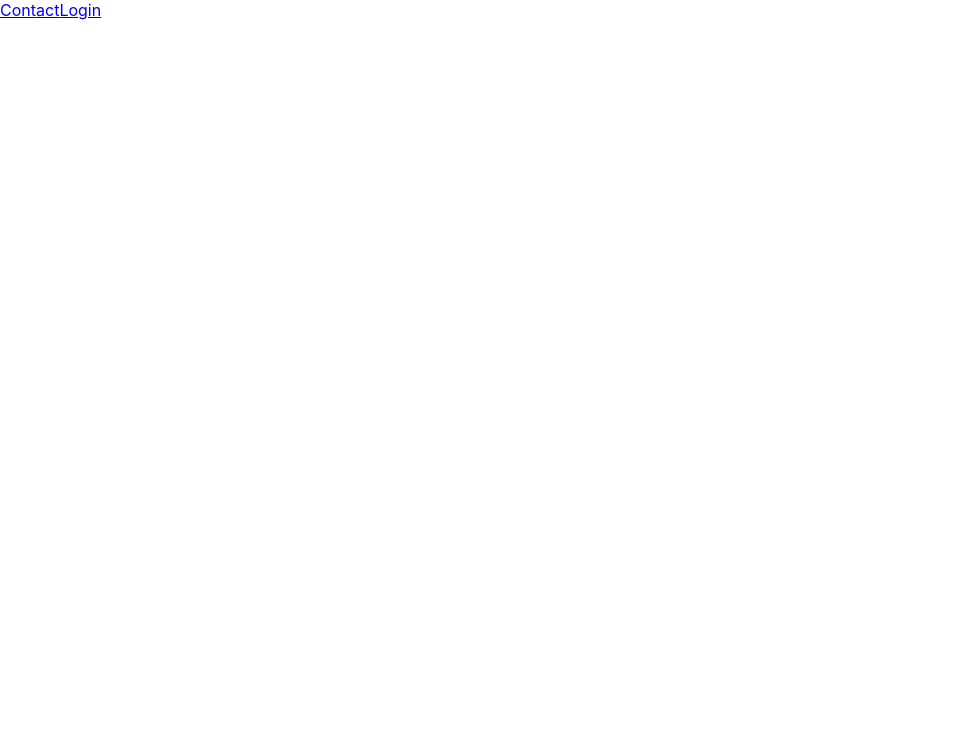
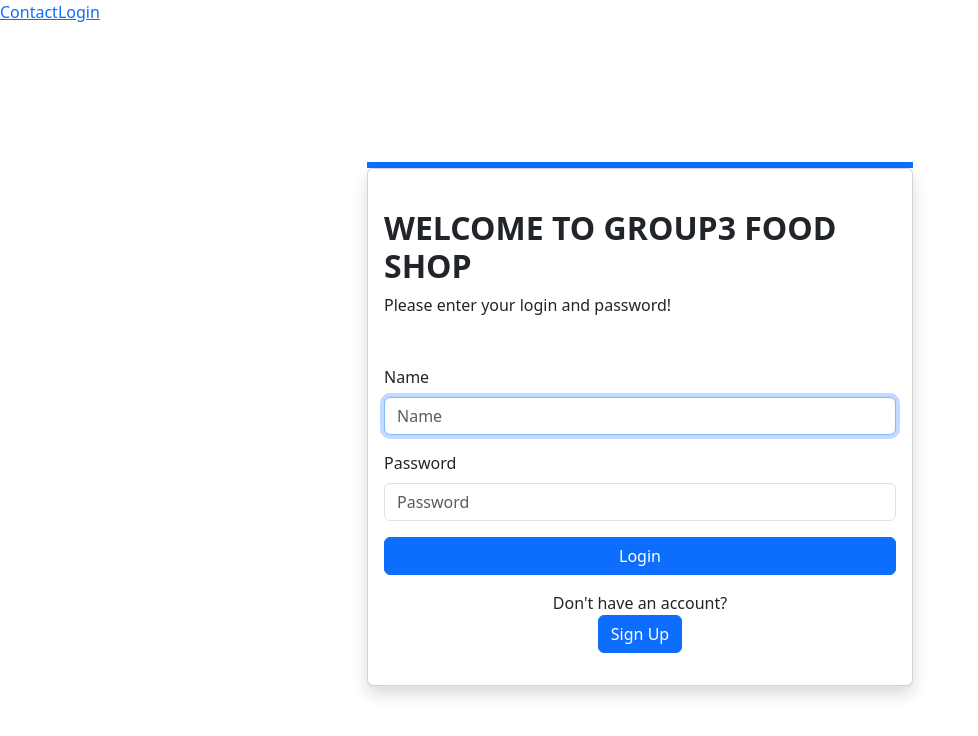
Before and after one commit to ThanhBinh0801/foodpage, a React (Create React App) app: page /login in a window 1280 px wide. Before the commit this address had no page. Shown: the top 736 px of the page, without its empty margins (0-978 px from the left). Built offline with nearby package versions, Linux system fonts and the light colour scheme.

Commit message:
Binh edit contact and login/signup

```diff
--- a/package.json
+++ b/package.json
@@ -7,6 +7,7 @@
     "@testing-library/react": "^13.4.0",
     "@testing-library/user-event": "^13.5.0",
     "bootstrap": "^5.3.3",
+    "mdb-react-ui-kit": "^7.2.0",
     "react": "^18.2.0",
     "react-bootstrap": "^2.10.1",
     "react-dom": "^18.2.0",
--- a/src/App.js
+++ b/src/App.js
@@ -1,7 +1,9 @@
-import './App.css';
-import {Link, Route, Routes} from "react-router-dom"
+import "./App.css";
+import { Link, Route, Routes } from "react-router-dom";
 // import Popup from './file jsx/Contact file/popupcontact';
-import Contact from './file jsx/Contact file/Contact';
+import Contact from "./file jsx/Contact file/Contact";
+import Login from "./file jsx/Login file/Login";
+import "bootstrap/dist/css/bootstrap.min.css";
 
 function App() {
   return (
@@ -12,7 +14,8 @@ function App() {
           <Link to="/login">Login</Link>
         </nav>
         <Routes>
-          <Route path='/contact' element={<Contact/>}/>
+          <Route path="/contact" element={<Contact />} />
+          <Route path="login" element={<Login />} />
         </Routes>
       </header>
     </div>
--- a/src/file jsx/Contact file/Contact.jsx
+++ b/src/file jsx/Contact file/Contact.jsx
@@ -23,10 +23,11 @@ function Contact() {
             title="binh da di qua day"
           ></iframe>
         </div>
+        <div className="footercontact">
+          <Popup />
+        </div>
       </section>
-      <footer className="footercontact">
-        <Popup />
-      </footer>
+      <footer></footer>
     </div>
   );
 }
--- /dev/null
+++ b/src/file jsx/Login file/Login.jsx
@@ -0,0 +1,105 @@
+import React, { useState } from "react";
+import { Col, Button, Row, Container, Card, Form } from "react-bootstrap";
+import Signup from "./Signup";
+import { useNavigate } from "react-router-dom";
+
+function Login() {
+  const navigate = useNavigate();
+  const [loginName, setLoginName] = useState("");
+  const [loginPassword, setLoginPassword] = useState("");
+  const [error, setError] = useState("");
+
+  const handleLogin = async (event) => {
+    event.preventDefault();
+
+    try {
+      // Fetch sign-up data from the API
+      const response = await fetch(
+        "https://65d5adc7f6967ba8e3bc3180.mockapi.io/Signup"
+      );
+      if (!response.ok) {
+        throw new Error("Failed to fetch sign-up data");
+      }
+      const userData = await response.json();
+
+      // Check if the entered credentials match the sign-up data
+      const foundUser = userData.find(
+        (user) => user.Name === loginName && user.Password === loginPassword
+      );
+
+      if (foundUser) {
+        // Successful login
+        console.log("Login successful");
+        navigate("/contact"); // Navigate to the dashboard or any other page
+      } else {
+        // Unsuccessful login
+        setError("Wrong Name or Password");
+      }
+    } catch (error) {
+      console.error("Error:", error);
+      setError("Failed to log in. Please try again later.");
+    }
+  };
+
+  return (
+    <div>
+      <Container>
+        <Row className="vh-100 d-flex justify-content-center align-items-center">
+          <Col md={8} lg={6} xs={12}>
+            <div className="border border-3 border-primary"></div>
+            <Card className="shadow">
+              <Card.Body>
+                <div className="mb-3 mt-md-4">
+                  <h2 className="fw-bold mb-2 text-uppercase ">
+                    Welcome to Group3 Food Shop
+                  </h2>
+                  <p className=" mb-5">Please enter your login and password!</p>
+                  <div className="mb-3">
+                    <Form onSubmit={handleLogin}>
+                      <Form.Group className="mb-3" controlId="formBasicEmail">
+                        <Form.Label className="text-center">Name</Form.Label>
+                        <Form.Control
+                          type="text"
+                          placeholder="Name"
+                          autoFocus
+                          value={loginName}
+                          onChange={(e) => setLoginName(e.target.value)}
+                        />
+                      </Form.Group>
+
+                      <Form.Group
+                        className="mb-3"
+                        controlId="formBasicPassword"
+                      >
+                        <Form.Label>Password</Form.Label>
+                        <Form.Control
+                          type="password"
+                          placeholder="Password"
+                          value={loginPassword}
+                          onChange={(e) => setLoginPassword(e.target.value)}
+                        />
+                      </Form.Group>
+                      {error && <p className="text-danger">{error}</p>}
+                      <div className="d-grid">
+                        <Button variant="primary" type="submit">
+                          Login
+                        </Button>
+                      </div>
+                    </Form>
+                    <div className="mt-3">
+                      <p className="mb-0  text-center">
+                        Don't have an account? <Signup />
+                      </p>
+                    </div>
+                  </div>
+                </div>
+              </Card.Body>
+            </Card>
+          </Col>
+        </Row>
+      </Container>
+    </div>
+  );
+}
+
+export default Login;
--- /dev/null
+++ b/src/file jsx/Login file/Signup.jsx
@@ -0,0 +1,119 @@
+import React, { useState } from "react";
+import Button from "react-bootstrap/Button";
+import Modal from "react-bootstrap/Modal";
+import Form from "react-bootstrap/Form";
+
+function Signup() {
+  const [show, setShow] = useState(false);
+  const handleClose = () => setShow(false);
+  const handleShow = () => setShow(true);
+
+  const [Name, setName] = useState("");
+  const [Password, setPassword] = useState("");
+  const [ConfirmPass, setConfirmPass] = useState("");
+  const [Phone, setPhone] = useState("");
+  const [Address, setAddress] = useState("");
+
+  const Submitform = (event) => {
+    event.preventDefault();
+    const newSubmit = {
+      Name: Name,
+      Password: Password,
+      ConfirmPass: ConfirmPass,
+      Phone: Phone,
+      Address: Address,
+    };
+    if (Password !== ConfirmPass) {
+      alert("Passwords do not match");
+      return;
+    }
+    // Add your sign-up logic here
+    console.log("Name:", Name);
+    console.log("Password:", Password);
+    console.log("Phone:", Phone);
+    console.log("Address:", Address);
+    handleClose();
+    console.log(newSubmit);
+    fetch("https://65d5adc7f6967ba8e3bc3180.mockapi.io/Signup", {
+      method: "POST",
+      headers: { "content-type": "application/json" },
+      // Send your data in the request body as JSON
+      body: JSON.stringify(newSubmit),
+    })
+      .then(() => {
+        handleClose(); // Close the modal after successful form submission
+        // Optionally, navigate to another page
+        // navigate("/Sanpham");
+      })
+      .catch((error) => {
+        console.error("Error submitting form:", error);
+      });
+  };
+
+  return (
+    <div className="popup">
+      <Button variant="primary" onClick={handleShow}>
+        Sign Up
+      </Button>
+
+      <Modal show={show} onHide={handleClose}>
+        <Modal.Header>
+          <Modal.Title>Sign Up</Modal.Title>
+        </Modal.Header>
+        <Modal.Body>
+          <Form onSubmit={Submitform}>
+            <Form.Group className="mb-3" controlId="exampleForm.ControlInput1">
+              <Form.Label>Your Name</Form.Label>
+              <Form.Control
+                type="text"
+                placeholder="Name"
+                onChange={(e) => setName(e.target.value)}
+                autoFocus
+              />
+            </Form.Group>
+            <Form.Group className="mb-3" controlId="exampleForm.ControlInput1">
+              <Form.Label>Password</Form.Label>
+              <Form.Control
+                type="password"
+                placeholder="Password"
+                onChange={(e) => setPassword(e.target.value)}
+              />
+            </Form.Group>
+            <Form.Group className="mb-3" controlId="exampleForm.ControlInput1">
+              <Form.Label>ConfirmPass</Form.Label>
+              <Form.Control
+                type="password"
+                placeholder="Confirm Password"
+                onChange={(e) => setConfirmPass(e.target.value)}
+              />
+            </Form.Group>
+            <Form.Group className="mb-3" controlId="exampleForm.ControlInput1">
+              <Form.Label>Phone Number</Form.Label>
+              <Form.Control
+                type="text"
+                placeholder="Enter your Phone Number"
+                onChange={(e) => setPhone(e.target.value)}
+              />
+            </Form.Group>
+            <Form.Group className="mb-3" controlId="exampleForm.ControlInput1">
+              <Form.Label>Address</Form.Label>
+              <Form.Control
+                type="text"
+                placeholder="Your Address"
+                onChange={(e) => setAddress(e.target.value)}
+              />
+            </Form.Group>
+            <Button type="submit">Send</Button>
+          </Form>
+        </Modal.Body>
+        <Modal.Footer>
+          <Button variant="secondary" onClick={handleClose}>
+            Close
+          </Button>
+        </Modal.Footer>
+      </Modal>
+    </div>
+  );
+}
+
+export default Signup;
--- a/src/index.js
+++ b/src/index.js
@@ -4,6 +4,7 @@ import "./index.css";
 import App from "./App";
 import reportWebVitals from "./reportWebVitals";
 import { BrowserRouter } from "react-router-dom";
+import Login from "./file jsx/Login file/Login";
 const root = ReactDOM.createRoot(document.getElementById("root"));
 root.render(
   <React.StrictMode>
```
Also changed, not shown: 1 other file (tests, documents, lock files or other folders).
